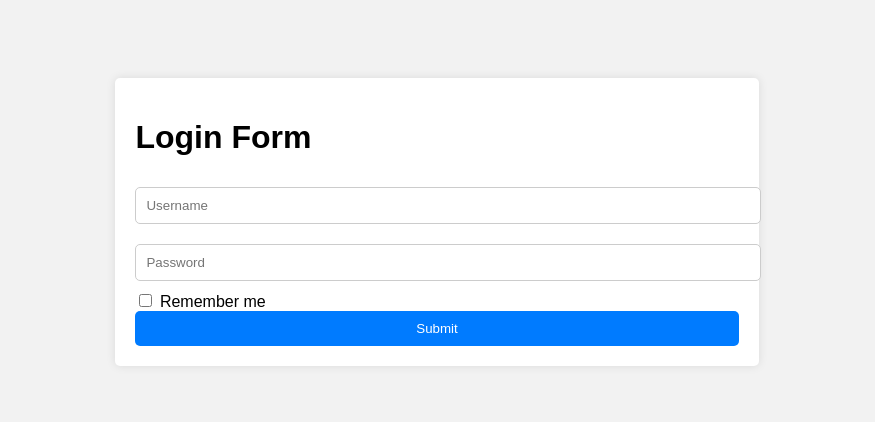
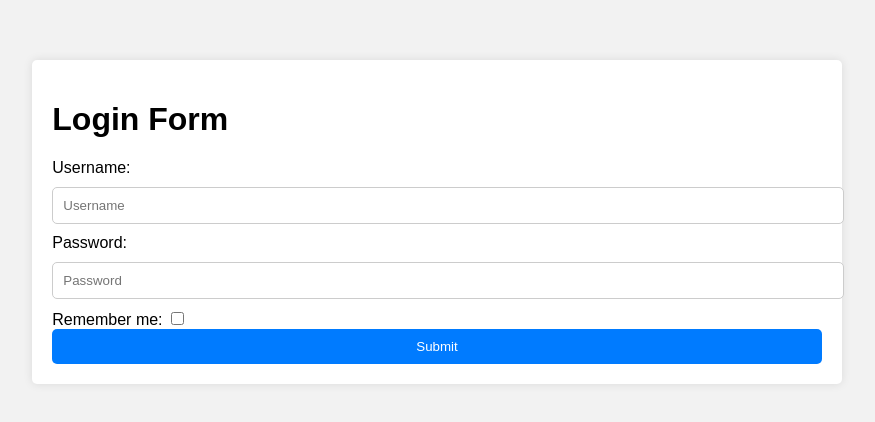
Before and after one commit to acciojob/remember-me-login-form-jaisaipothula, a website: page main.html in a window 1280 px wide. Shown: the part 186-608 px from the top of the page, without its empty margins (203-1078 px from the left). Drawn offline with Linux system fonts and the light colour scheme.

Commit message:
created a submission

```diff
--- a/main.html
+++ b/main.html
@@ -49,13 +49,17 @@
 
     <form id="loginForm">
         <h1>Login Form</h1>
+        <label for="username">Username:</label>
         <input type="text" id="username" placeholder="Username" required>
+
+        <label for="password">Password:</label>
         <input type="password" id="password" placeholder="Password" required>
-        <label>
-            <input type="checkbox" id="checkbox"> Remember me
-        </label>
+
+        <label for="checkbox">Remember me:</label>
+        <input type="checkbox" id="checkbox">
+
         <input type="submit" id="submit" value="Submit">
-        <button id="existing">Login as existing user</button>
+        <button type="button" id="existing">Login as existing user</button>
     </form>
 
     <script>
```
